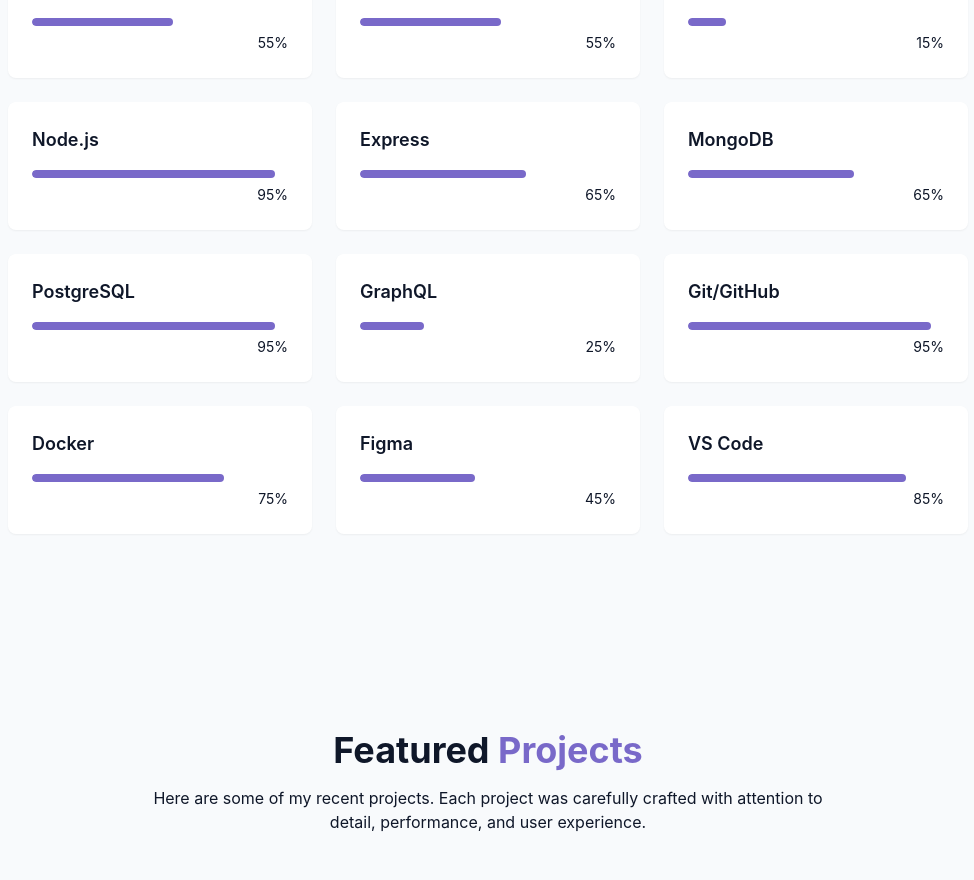
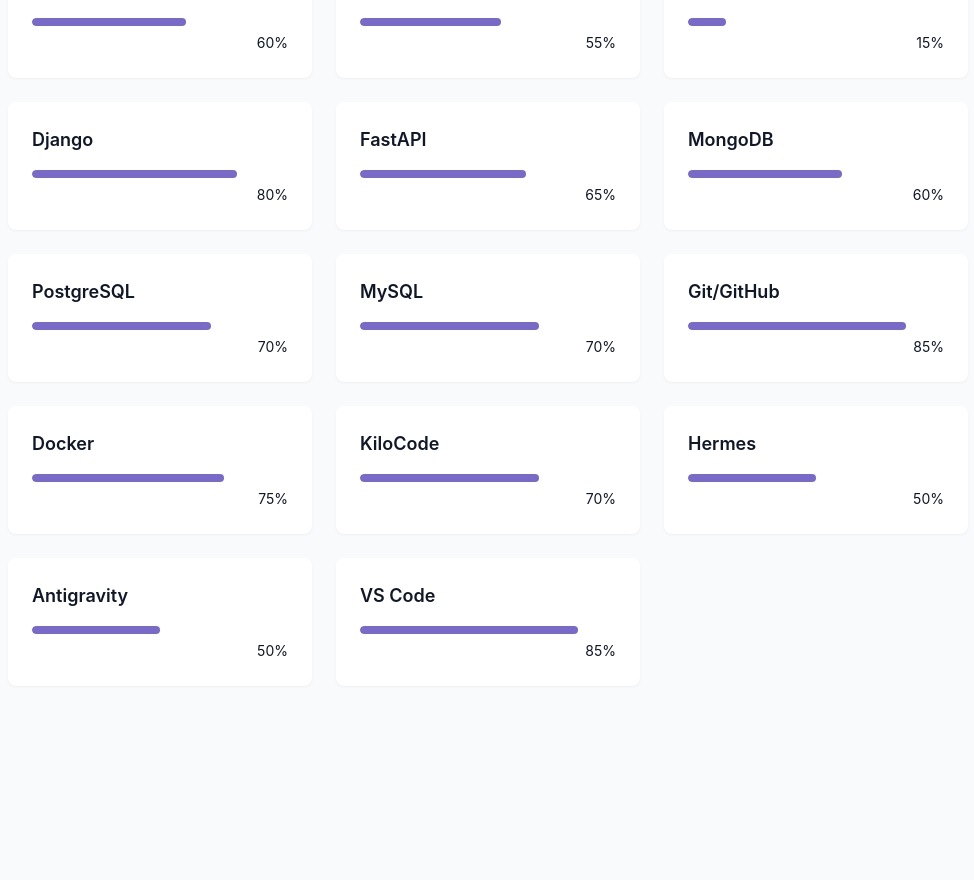
Before and after one commit to simonlee-test/my-portfolio, a React (Vite) app: page / in a window 1280 px wide. Shown: the part 1984-2864 px from the top of the page, without its empty margins (152-1126 px from the left). Built offline with nearby package versions, Linux system fonts and the light colour scheme.

Commit message:
refactor: edit skill section

```diff
--- a/src/components/SkillsSection.tsx
+++ b/src/components/SkillsSection.tsx
@@ -10,24 +10,26 @@
 
 const skills: skill[] = [
   // Frontend
-  { name: "HTML/CSS", level: 95, category: "frontend" },
-  { name: "JavaScript", level: 55, category: "frontend" },
-  { name: "React", level: 55, category: "frontend" },
-  { name: "TypeScript", level: 55, category: "frontend" },
+  { name: "HTML/CSS", level: 65, category: "frontend" },
+  { name: "JavaScript", level: 50, category: "frontend" },
+  { name: "React", level: 40, category: "frontend" },
+  { name: "TypeScript", level: 60, category: "frontend" },
   { name: "Tailwind CSS", level: 55, category: "frontend" },
   { name: "Next.js", level: 15, category: "frontend" },
 
   // Backend
-  { name: "Node.js", level: 95, category: "backend" },
-  { name: "Express", level: 65, category: "backend" },
-  { name: "MongoDB", level: 65, category: "backend" },
-  { name: "PostgreSQL", level: 95, category: "backend" },
-  { name: "GraphQL", level: 25, category: "backend" },
+  { name: "Django", level: 80, category: "backend" },
+  { name: "FastAPI", level: 65, category: "backend" },
+  { name: "MongoDB", level: 60, category: "backend" },
+  { name: "PostgreSQL", level: 70, category: "backend" },
+  { name: "MySQL", level: 70, category: "backend" },
 
   //Tools
-  { name: "Git/GitHub", level: 95, category: "tools" },
+  { name: "Git/GitHub", level: 85, category: "tools" },
   { name: "Docker", level: 75, category: "tools" },
-  { name: "Figma", level: 45, category: "tools" },
+  { name: "KiloCode", level: 70, category: "tools" },
+  { name: "Hermes", level: 50, category: "tools" },
+  { name: "Antigravity", level: 50, category: "tools" },
   { name: "VS Code", level: 85, category: "tools" },
 ];
 const categories: string[] = ["all", "frontend", "backend", "tools"];
```
